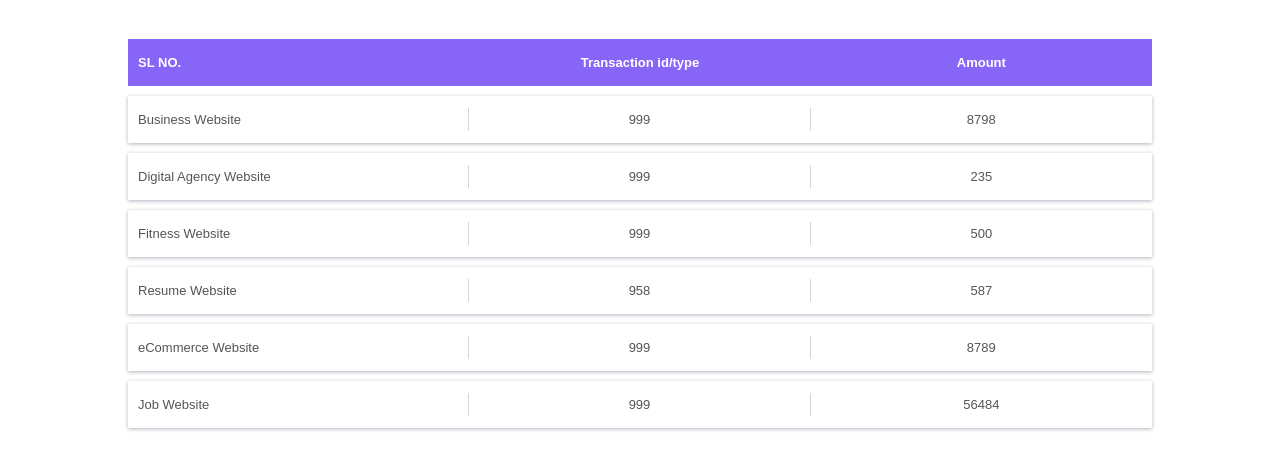
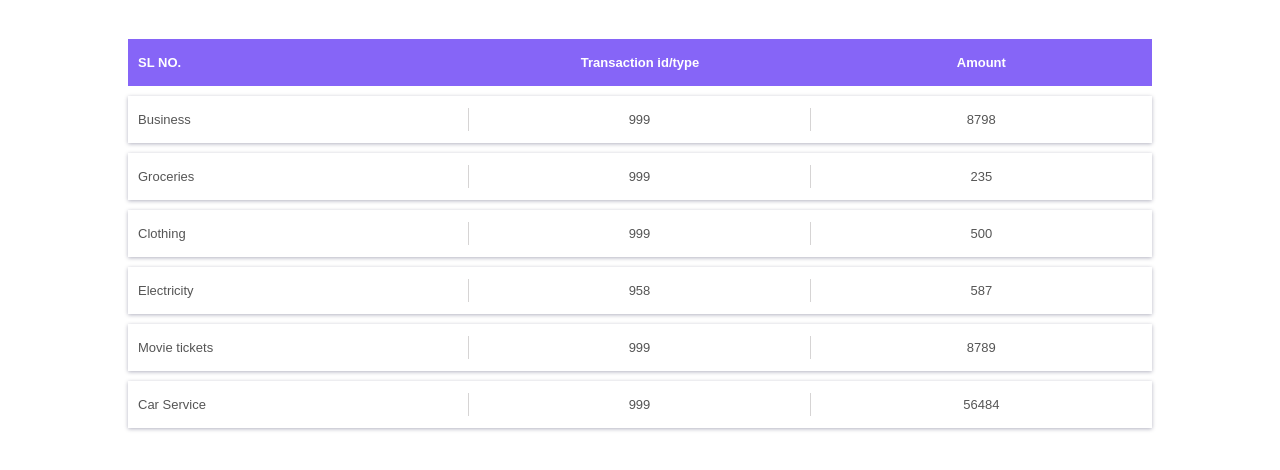
Before and after one commit to BanerjeeJ/Expense_Tracker, a plain HTML site: page history.html in a window 1280 px wide. Shown: the part 108-578 px from the top of the page. Drawn offline with Linux system fonts and the light colour scheme.

Commit message:
History updated

```diff
--- a/history.html
+++ b/history.html
@@ -21,7 +21,7 @@
 
       <div class="table-row">
         <div class="table-cell first-cell">
-          <p>Business Website </p>
+          <p>Business</p>
         </div>
         <div class="table-cell">
           <p>999</p>
@@ -33,7 +33,7 @@
 
       <div class="table-row">
         <div class="table-cell first-cell">
-          <p>Digital Agency Website </p>
+          <p>Groceries</p>
         </div>
         <div class="table-cell">
           <p>999</p>
@@ -45,7 +45,7 @@
 
       <div class="table-row">
         <div class="table-cell first-cell">
-          <p>Fitness Website</p>
+          <p>Clothing</p>
         </div>
         <div class="table-cell">
           <p>999</p>
@@ -55,7 +55,7 @@
 
       <div class="table-row">
         <div class="table-cell first-cell">
-          <p>Resume Website</p>
+          <p>Electricity</p>
         </div>
         <div class="table-cell">
           <p>958</p>
@@ -65,7 +65,7 @@
 
       <div class="table-row">
         <div class="table-cell first-cell">
-          <p>eCommerce Website</p>
+          <p>Movie tickets</p>
         </div>
         <div class="table-cell">
           <p>999</p>
@@ -75,7 +75,7 @@
 
       <div class="table-row">
         <div class="table-cell first-cell">
-          <p>Job Website</p>
+          <p>Car Service</p>
         </div>
         <div class="table-cell">
           <p>999</p>
```
Also changed, not shown: Screenshot (349).png (added), Screenshot (350).png (added), 1 other file.
